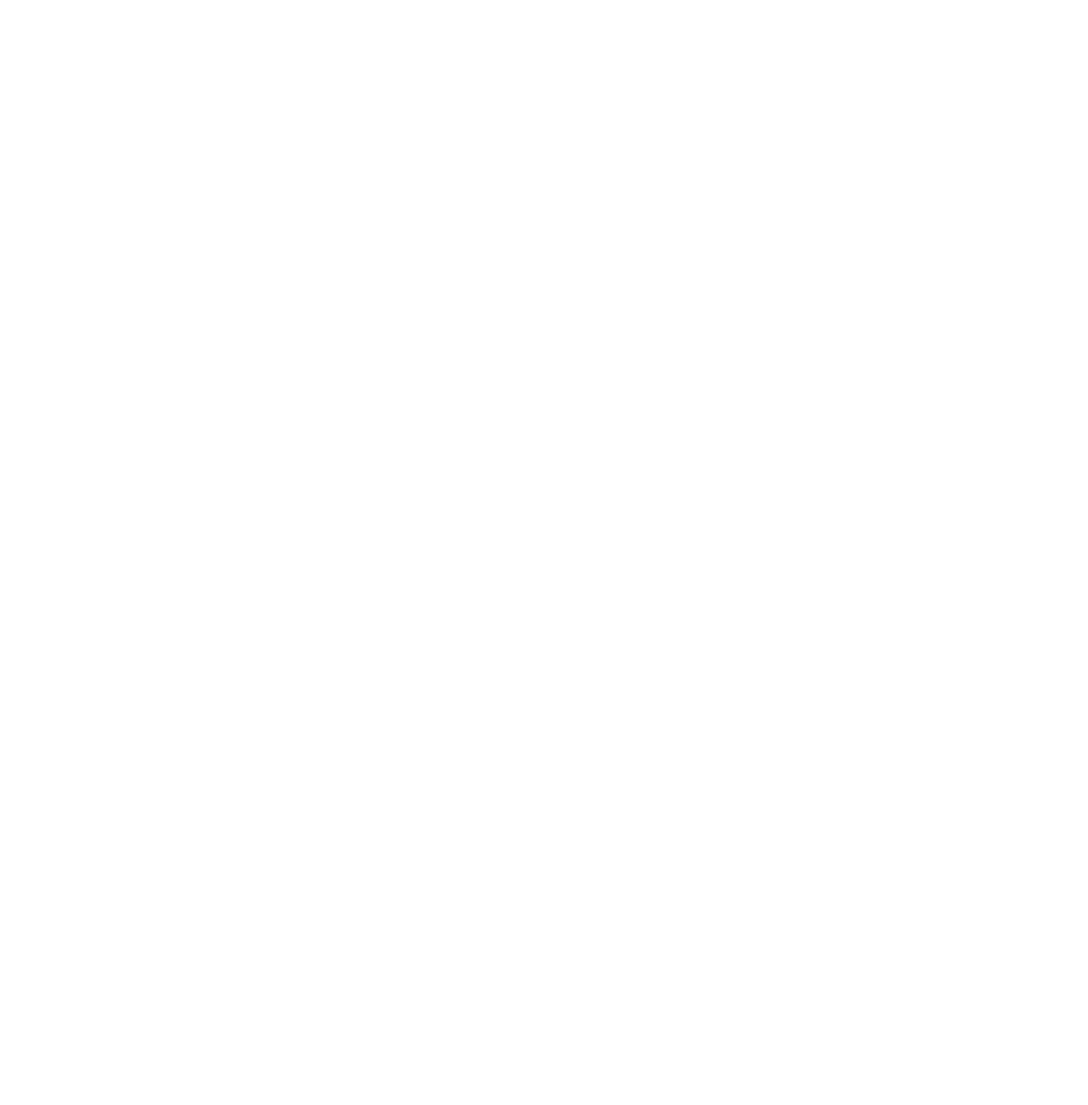
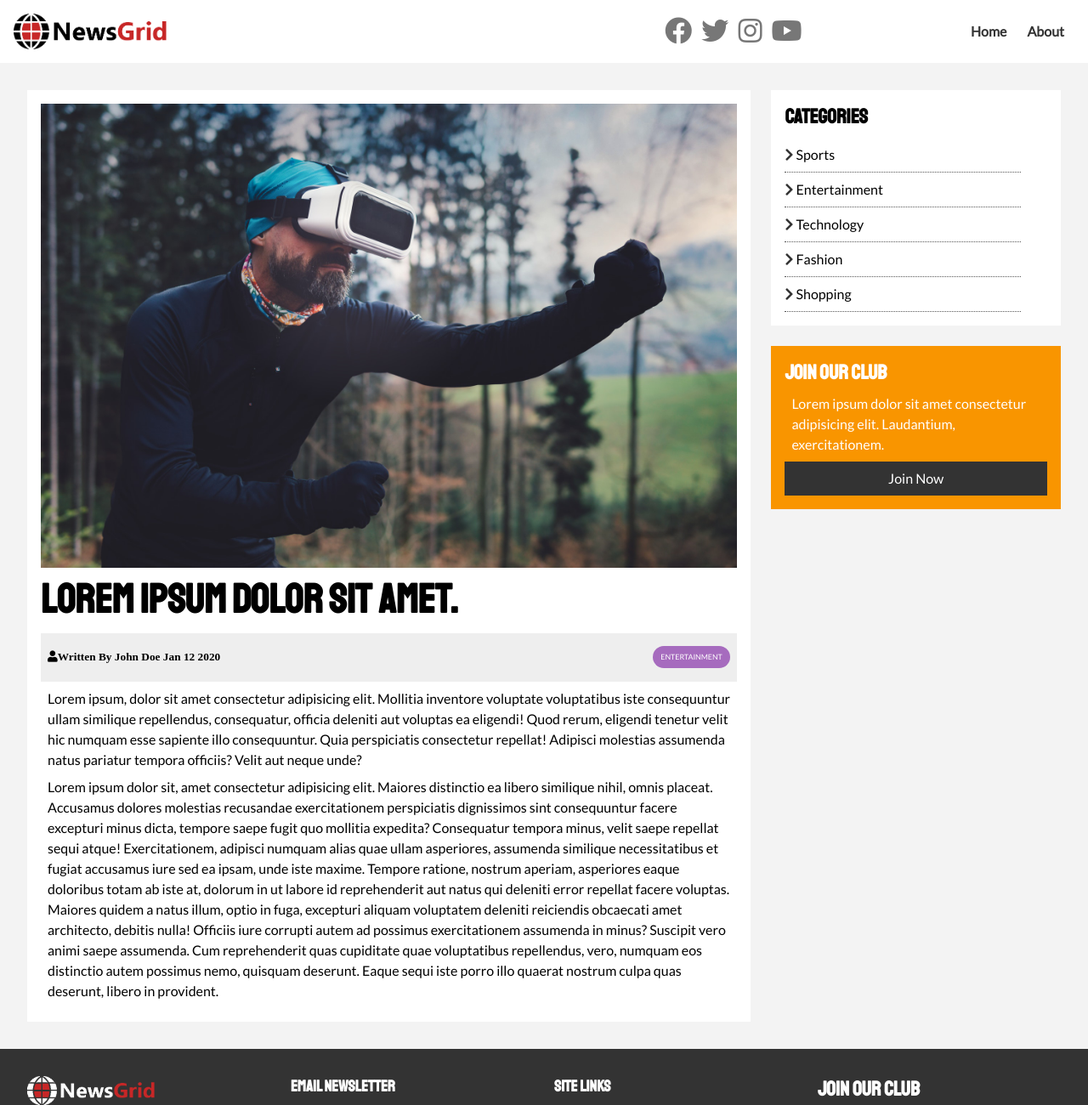
Before and after one commit to kiocam/newsSite, a plain HTML site: page article.html in a window 1280 px wide. Shown: the top 1300 px of the page at 85% size. Before the commit the page ends 800 px from the top, so only its background shows below. Drawn offline with Linux system fonts and the light colour scheme.

Commit message:
article page update, css update

```diff
--- a/article.html
+++ b/article.html
@@ -0,0 +1,120 @@
+<!DOCTYPE html>
+<html lang="en">
+
+<head>
+  <meta charset="UTF-8">
+  <meta name="viewport" content="width=device-width, initial-scale=1.0">
+  <link rel="stylesheet" href="https://cdnjs.cloudflare.com/ajax/libs/font-awesome/5.14.0/css/all.min.css"
+    integrity="sha512-1PKOgIY59xJ8Co8+NE6FZ+LOAZKjy+KY8iq0G4B3CyeY6wYHN3yt9PW0XpSriVlkMXe40PTKnXrLnZ9+fkDaog=="
+    crossorigin="anonymous" />
+  <link href="https://fonts.googleapis.com/css2?family=Lato&family=Staatliches&display=swap" rel="stylesheet">
+  <link rel="stylesheet" href="css/style.css">
+  <link rel="stylesheet" media="screen and (max-width: 768px)" href="css/mobile.css">
+  <link rel="shortcut icon" type="image/x-icon" href="favicon.ico">
+
+  <title>NewsGrid | Latest News</title>
+</head>
+
+<body>
+  <nav id="main-nav">
+    <div class="container">
+      <img class="logo" src="assets/imgs/logo.png" alt="NewsGrid">
+      <div class="social">
+        <a href="#" target="_blank"><i class="fab fa-facebook fa-2x"></i></a>
+        <a href="#" target="_blank"><i class="fab fa-twitter fa-2x"></i></a>
+        <a href="#" target="_blank"><i class="fab fa-instagram fa-2x"></i></a>
+        <a href="#" target="_blank"><i class="fab fa-youtube fa-2x"></i></a>
+      </div>
+      <ul>
+        <li><a href="index.html">Home</a></li>
+        <li><a href="about.html">About</a></li>
+      </ul>
+    </div>
+  </nav>
+  <section id="article">
+    <div class="container">
+      <div class="page-container">
+        <article class="card">
+          <img src="assets/imgs/articles/ent1.jpg" alt="">
+          <h1 class="l-heading">Lorem ipsum dolor sit amet.</h1>
+          <div class="meta">
+            <small>
+              <i class="fas fa-user">Written By John Doe Jan 12 2020</i>
+            </small>
+            <div class="category category-ent">Entertainment</div>
+          </div>
+          <p>Lorem ipsum, dolor sit amet consectetur adipisicing elit. Mollitia inventore voluptate voluptatibus iste
+            consequuntur ullam similique repellendus, consequatur, officia deleniti aut voluptas ea eligendi! Quod
+            rerum, eligendi tenetur velit hic numquam esse sapiente illo consequuntur. Quia perspiciatis consectetur
+            repellat! Adipisci molestias assumenda natus pariatur tempora officiis? Velit aut neque unde?</p>
+          <!--  -->
+          <p>Lorem ipsum dolor sit, amet consectetur adipisicing elit. Maiores distinctio ea libero similique nihil,
+            omnis placeat. Accusamus dolores molestias recusandae exercitationem perspiciatis dignissimos sint
+            consequuntur facere excepturi minus dicta, tempore saepe fugit quo mollitia expedita? Consequatur tempora
+            minus, velit saepe repellat sequi atque! Exercitationem, adipisci numquam alias quae ullam asperiores,
+            assumenda similique necessitatibus et fugiat accusamus iure sed ea ipsam, unde iste maxime. Tempore ratione,
+            nostrum aperiam, asperiores eaque doloribus totam ab iste at, dolorum in ut labore id reprehenderit aut
+            natus qui deleniti error repellat facere voluptas. Maiores quidem a natus illum, optio in fuga, excepturi
+            aliquam voluptatem deleniti reiciendis obcaecati amet architecto, debitis nulla! Officiis iure corrupti
+            autem ad possimus exercitationem assumenda in minus? Suscipit vero animi saepe assumenda. Cum reprehenderit
+            quas cupiditate quae voluptatibus repellendus, vero, numquam eos distinctio autem possimus nemo, quisquam
+            deserunt. Eaque sequi iste porro illo quaerat nostrum culpa quas deserunt, libero in provident.</p>
+        </article>
+        <aside id="categories" class="card">
+          <h2>Categories</h2>
+          <ul class="list">
+            <li><a href="#"><i class="fas fa-chevron-right"></i></a> Sports</li>
+            <li><a href="#"><i class="fas fa-chevron-right"></i></a> Entertainment</li>
+            <li><a href="#"><i class="fas fa-chevron-right"></i></a> Technology</li>
+            <li><a href="#"><i class="fas fa-chevron-right"></i></a> Fashion</li>
+            <li><a href="#"><i class="fas fa-chevron-right"></i></a> Shopping</li>
+          </ul>
+        </aside>
+        <aside class="card bg-secondary">
+          <h2>Join Our Club</h2>
+          <p>Lorem ipsum dolor sit amet consectetur adipisicing elit. Laudantium, exercitationem.</p>
+          <a href="#" class="btn btn-dark btn-block">Join Now</a>
+        </aside>
+      </div>
+    </div>
+  </section>
+  <!-- Footer -->
+  <footer id="main-footer" class="py-2">
+    <div class="container footer-container">
+      <div>
+        <img src="assets/imgs/logo_light.png" alt="NewsGrid">
+        <p>Lorem ipsum dolor sit amet consectetur adipisicing elit. Magnam reprehenderit rem labore quis asperiores
+          similique nobis. Eum placeat officiis earum?</p>
+      </div>
+      <!--  -->
+      <div>
+        <h3>Email Newsletter</h3>
+        <p>Lorem ipsum dolor sit amet consectetur.</p>
+        <form>
+          <input type="email" placeholder="Enter Email...">
+          <input type="submit" value="Subscribe" class="btn btn-primary">
+        </form>
+      </div>
+      <!--  -->
+      <div>
+        <h3>Site Links</h3>
+        <ul class="list">
+          <li><a href="#">Help & Support</a></li>
+          <li><a href="#">Privacy Policy</a></li>
+          <li><a href="#">About Us</a></li>
+          <li><a href="#">Contact</a></li>
+        </ul>
+      </div>
+      <!--  -->
+      <div>
+        <h2>Join Our Club</h2>
+        <p>Lorem ipsum dolor sit amet consectetur adipisicing elit. Odit, voluptate?</p>
+        <a href="#" class="btn btn-secondary">Join Now</a>
+      </div>
+      <!--  -->
+      <p>Copyright &coppy; 2020, All Rights Reserved</p>
+    </div>
+  </footer>
+</body>
+
+</html>
--- a/css/style.css
+++ b/css/style.css
@@ -171,6 +171,10 @@ h6 {
   color: #fff;
 }
 
+.l-heading {
+  font-size: 3rem;
+}
+
 .list li {
   padding: .5rem 0;
   border-bottom: #555 dotted 1px;
@@ -299,6 +303,18 @@ h6 {
   grid-column: 2 / span 2;
 }
 
+#article .meta {
+  display: flex;
+  justify-content: space-between;
+  align-items: center;
+  background:#eee;
+  padding: 0.5rem;
+}
+
+#article .meta .category {
+  margin-top: 0.4rem;
+}
+
 /* Footer */
 #main-footer {
   background: var(--dark-color);
```
